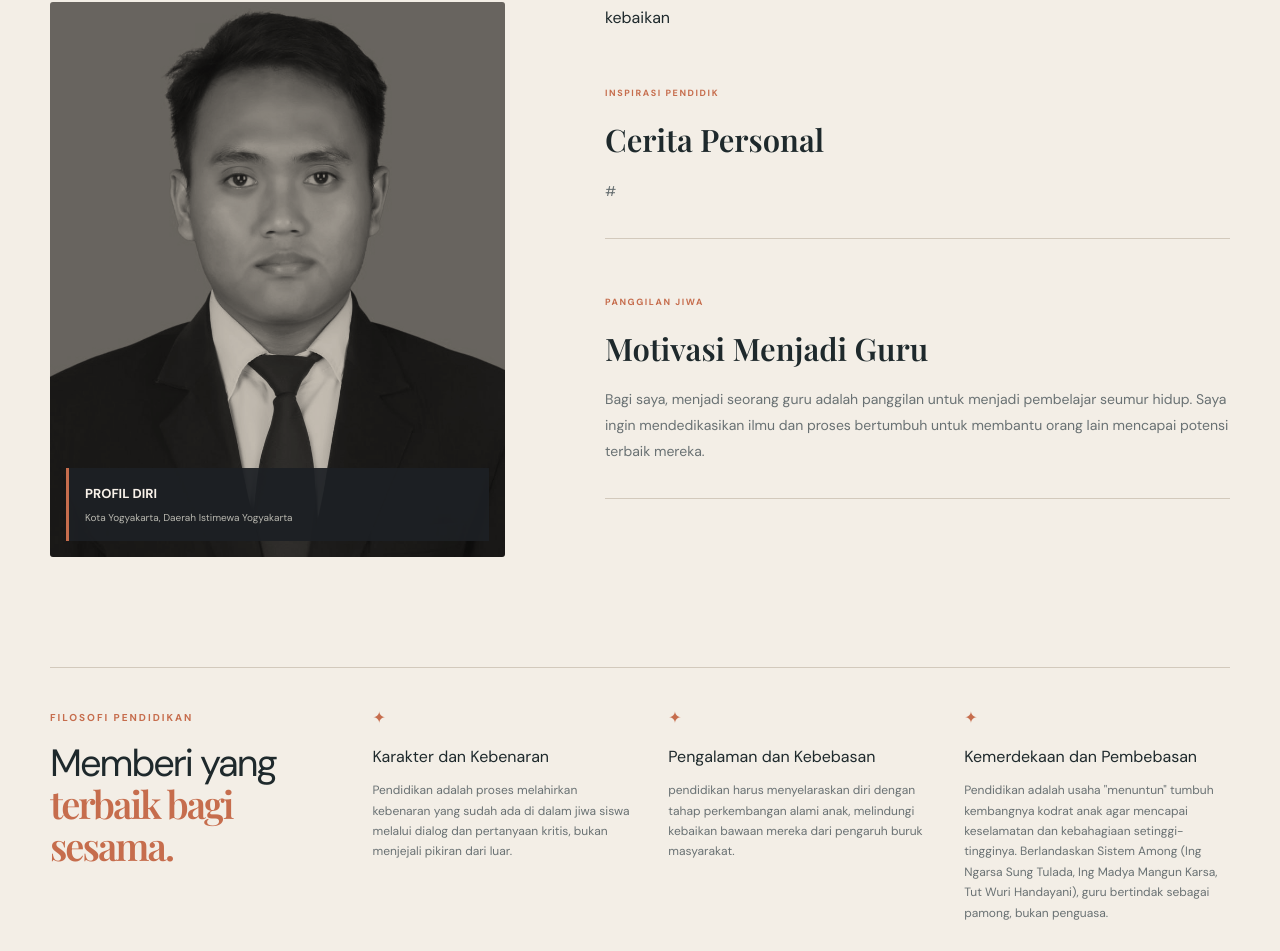
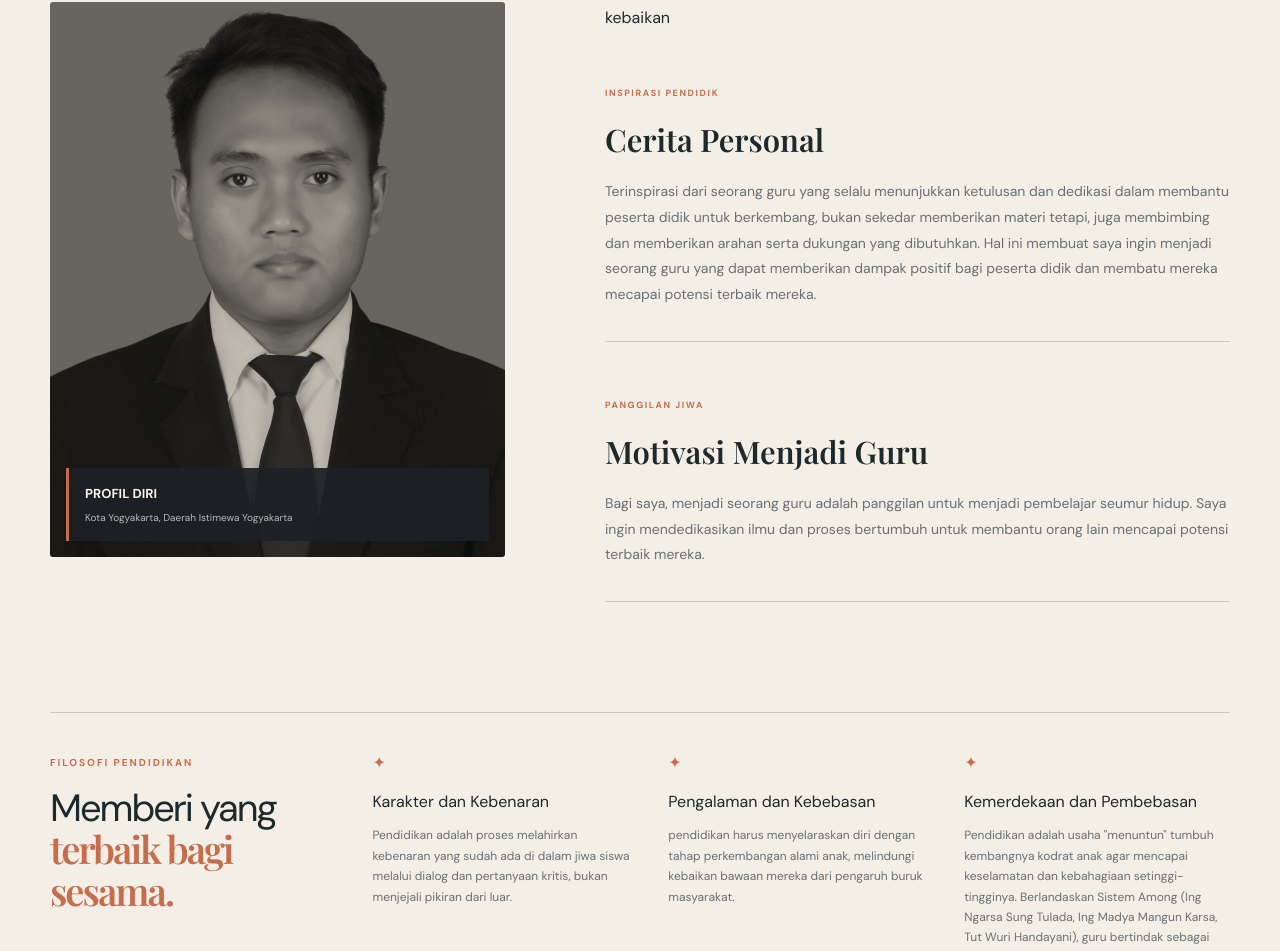
Before and after one commit to arbaurnika/portfolioppg, a React (Vite) app: page / in a window 1280 px wide. Shown: the part 1220-2171 px from the top of the page. Built offline with nearby package versions, Linux system fonts and the light colour scheme; a web font is replaced by a local one.

Commit message:
create story personal

```diff
--- a/src/App.tsx
+++ b/src/App.tsx
@@ -99,7 +99,10 @@ function App() {
                 </div>
             </div>
         <div className="story-stack">kebaikan
-            <Story title="Cerita Personal" label="INSPIRASI PENDIDIK">#</Story>
+            <Story title="Cerita Personal" label="INSPIRASI PENDIDIK">Terinspirasi dari seorang guru yang selalu menunjukkan ketulusan dan dedikasi dalam membantu peserta didik untuk berkembang, bukan sekedar memberikan materi tetapi,
+              juga membimbing dan memberikan arahan serta dukungan yang dibutuhkan. Hal ini membuat saya ingin menjadi seorang guru yang dapat memberikan dampak
+              positif bagi peserta didik dan membatu mereka mecapai potensi terbaik mereka.
+            </Story>
             <Story title="Motivasi Menjadi Guru" label="PANGGILAN JIWA">Bagi saya, menjadi seorang guru adalah panggilan untuk menjadi pembelajar seumur hidup. Saya ingin mendedikasikan ilmu dan proses bertumbuh untuk membantu orang lain mencapai potensi terbaik mereka.</Story>
         </div>
         </div>
```
Also changed, not shown: 1 other file (tests, documents, lock files or other folders).
